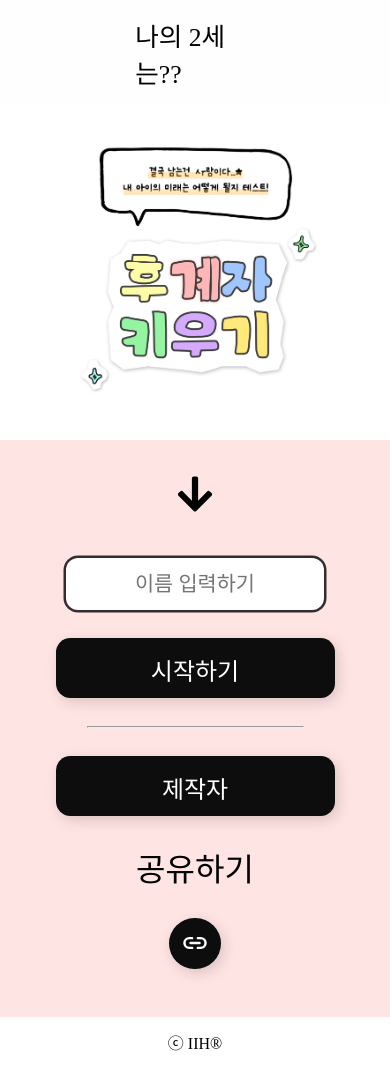
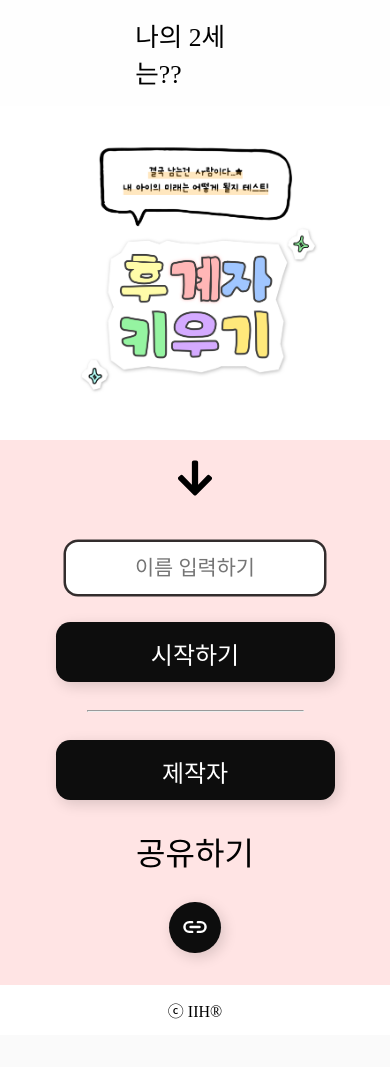
Before and after one commit to ds5105119/Skrr, a Next.js app: page / in a window 390 px wide. After the commit the page ends 1035 px from the top, so only its background shows below. Built offline with nearby package versions, Linux system fonts and the light colour scheme; a web font is replaced by a local one.

Commit message:
mobile size resize

```diff
--- a/src/app/page.module.css
+++ b/src/app/page.module.css
@@ -134,7 +134,7 @@
         flex-grow: 1;
         flex-direction: column;
         align-items: center;
-        padding: 3rem 2.5rem 3rem 2.5rem;
+        padding: 2rem 2.5rem 2rem 2.5rem;
 
         background-color: rgba(255, 228, 228, 1);
     }
```
